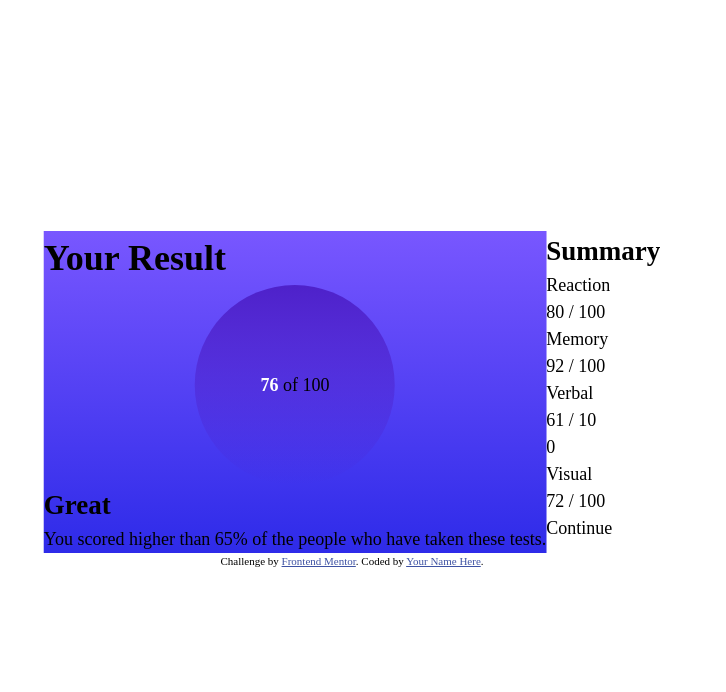
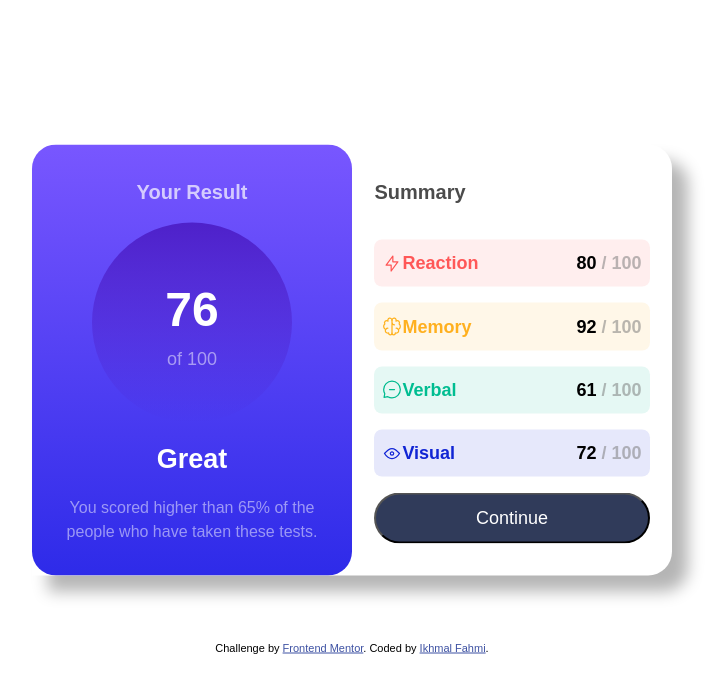
Before and after one commit to ikhmal2/Results-Summary-Component, a plain HTML site: page index.html in a window 1280 px wide. Shown: the whole page, without its empty margins (288-1014 px from the left). Drawn offline with Linux system fonts and the light colour scheme.

Commit message:
90% done

```diff
--- a/index.html
+++ b/index.html
@@ -17,7 +17,7 @@
 <body>
 	<main>
 		<div class="main-container flex">
-			<div class="first-inner">
+			<div class="first-inner grid">
 				<h1 class="heading">Your Result</h1>
 				<div class="results-circle">
 					<p>
@@ -29,32 +29,71 @@
 				<p>You scored higher than 65% of the people who have taken these tests.</p>
 			</div>
 
-			<div class="second-inner">
+			<div class="second-inner grid">
 				<h2 class="heading">Summary</h2>
-				<div>
-					<div>
-						<p>Reaction</p>
-						<p>80 / 100</p>
+				<div class="grid summary-items">
+					<div class="item flex">
+						<div class="item-title flex">
+							<svg xmlns="http://www.w3.org/2000/svg" width="20" height="20" fill="none"
+								viewBox="0 0 20 20">
+								<path stroke="#F55" stroke-linecap="round" stroke-linejoin="round" stroke-width="1.25"
+									d="M10.833 8.333V2.5l-6.666 9.167h5V17.5l6.666-9.167h-5Z" />
+							</svg>
+							<p>Reaction</p>
+						</div>
+						<p><span>80</span> / 100</p>
 					</div>
-					<div>
-						<div>Memory</div>
-						<p>92 / 100</p>
+					<div class="item flex">
+						<div class="item-title flex">
+							<svg xmlns="http://www.w3.org/2000/svg" width="20" height="20" fill="none"
+								viewBox="0 0 20 20">
+								<path stroke="#FFB21E" stroke-linecap="round" stroke-linejoin="round"
+									stroke-width="1.25" d="M5.833 11.667a2.5 2.5 0 1 0 .834 4.858" />
+								<path stroke="#FFB21E" stroke-linecap="round" stroke-linejoin="round"
+									stroke-width="1.25"
+									d="M3.553 13.004a3.333 3.333 0 0 1-.728-5.53m.025-.067a2.083 2.083 0 0 1 2.983-2.824m.199.054A2.083 2.083 0 1 1 10 3.75v12.917a1.667 1.667 0 0 1-3.333 0M10 5.833a2.5 2.5 0 0 0 2.5 2.5m1.667 3.334a2.5 2.5 0 1 1-.834 4.858" />
+								<path stroke="#FFB21E" stroke-linecap="round" stroke-linejoin="round"
+									stroke-width="1.25"
+									d="M16.447 13.004a3.334 3.334 0 0 0 .728-5.53m-.025-.067a2.083 2.083 0 0 0-2.983-2.824M10 3.75a2.085 2.085 0 0 1 2.538-2.033 2.084 2.084 0 0 1 1.43 2.92m-.635 12.03a1.667 1.667 0 0 1-3.333 0" />
+							</svg>
+							<p>Memory</p>
+						</div>
+						<p><span>92</span> / 100</p>
 					</div>
-					<div>
-						<p>Verbal</p>
-						<p>61 / 10</p>0
+					<div class="item flex">
+						<div class="item-title flex">
+							<svg xmlns="http://www.w3.org/2000/svg" width="20" height="20" fill="none"
+								viewBox="0 0 20 20">
+								<path stroke="#00BB8F" stroke-linecap="round" stroke-linejoin="round"
+									stroke-width="1.25"
+									d="M7.5 10h5M10 18.333A8.333 8.333 0 1 0 1.667 10c0 1.518.406 2.942 1.115 4.167l-.699 3.75 3.75-.699A8.295 8.295 0 0 0 10 18.333Z" />
+							</svg>
+							<p>Verbal</p>
+						</div>
+						<p><span>61</span> / 100</p>
 					</div>
-					<div>
-						<p>Visual</p>
-						<p>72 / 100</p>
+					<div class="item flex">
+						<div class="item-title flex">
+							<svg xmlns="http://www.w3.org/2000/svg" width="20" height="20" fill="none"
+								viewBox="0 0 20 20">
+								<path stroke="#1125D6" stroke-linecap="round" stroke-linejoin="round"
+									stroke-width="1.25"
+									d="M10 11.667a1.667 1.667 0 1 0 0-3.334 1.667 1.667 0 0 0 0 3.334Z" />
+								<path stroke="#1125D6" stroke-linecap="round" stroke-linejoin="round"
+									stroke-width="1.25"
+									d="M17.5 10c-1.574 2.492-4.402 5-7.5 5s-5.926-2.508-7.5-5C4.416 7.632 6.66 5 10 5s5.584 2.632 7.5 5Z" />
+							</svg>
+							<p>Visual</p>
+						</div>
+						<p><span>72</span> / 100</p>
 					</div>
 				</div>
-				<div>Continue</div>
+				<button>Continue</button>
 			</div>
 		</div>
 		<div class="attribution">
 			Challenge by <a href="https://www.frontendmentor.io?ref=challenge" target="_blank">Frontend Mentor</a>.
-			Coded by <a href="#">Your Name Here</a>.
+			Coded by <a href="https://github.com/ikhmal2">Ikhmal Fahmi</a>.
 		</div>
 	</main>
 
--- a/style.css
+++ b/style.css
@@ -1,9 +1,9 @@
 :root {
 	/* Primary */
-	--light-red: hsl(0, 100%, 67%);
-	--Orangey-yellow: hsl(39, 100%, 56%);
-	--green-teal: hsl(166, 100%, 37%);
-	--cobalt-blue: hsl(234, 85%, 45%);
+	--light-red: 0, 100%, 67%;
+	--Orangey-yellow: 39, 100%, 56%;
+	--green-teal: 166, 100%, 37%;
+	--cobalt-blue: 234, 85%, 45%;
 
 	/* Gradient */
 	--light-slate-blue: hsl(252, 100%, 67%);
@@ -12,7 +12,7 @@
 	--persian-blue: hsla(241, 72%, 46%, 0);
 
 	/* Neutral */
-	--white: hsl(0, 0%, 100%);
+	--white: 0, 0%, 100%;
 	--pale-blue: hsl(221, 100%, 96%);
 	--light-lavender: hsl(241, 100%, 89%);
 	--dark-gray-blue: hsl(224, 30%, 27%);
@@ -22,6 +22,8 @@
 
 body {
 	font-size: 1.125rem;
+	text-align: center;
+	font-family: Hanken Grotesk, sans-serif;
 }
 
 /* Utility Class */
@@ -40,6 +42,21 @@ main {
 	top: 50%;
 	left: 50%;
 	transform: translate(-50%, -50%);
+	max-width: min(calc(100vw - 2rem), 70rem);
+}
+
+.main-container {
+	box-shadow: 1rem 1rem 1rem hsl(0, 0%, 71%);
+	border-radius: 0 1.5rem 1.5rem 0;
+	overflow: hidden;
+}
+
+.heading {
+	font-size: 1.25rem;
+}
+
+.heading:first-of-type {
+	opacity: 0.7;
 }
 
 .first-inner {
@@ -47,6 +64,12 @@ main {
 		var(--light-slate-blue),
 		var(--light-royal-blue)
 	);
+	color: hsl(var(--white));
+	width: 50%;
+	border-radius: 1.5rem;
+	overflow: hidden;
+	padding: 2rem calc(0.5 * 2rem);
+	gap: 1rem;
 }
 .first-inner .results-circle {
 	background-image: linear-gradient(var(--violet-blue), var(--persian-blue));
@@ -54,24 +77,101 @@ main {
 	text-align: center;
 	width: 12.5rem;
 	margin: 0 auto;
-	height: 12.5rem;
+	height: auto;
+	aspect-ratio: 1 / 1;
 	display: flex;
 	justify-content: center;
 	align-items: center;
 }
 
-.first-inner .results-circle span {
+.first-inner .results-circle p {
+	color: hsl(var(--white), 0.5);
+}
+
+.first-inner .results-circle p span {
 	color: white;
 	font-weight: bold;
+	display: block;
+	font-size: 3rem;
+	color: hsl(var(--white));
+}
+
+.first-inner > p {
+	font-size: 1rem;
+	color: hsl(var(--white), 0.5);
 }
 
 .second-inner {
 	background-color: var(--white);
+	width: 50%;
+	padding: 2rem calc(0.7 * 2rem);
+	gap: 1rem;
+}
+
+.second-inner .heading {
+	text-align: left;
+}
+
+.second-inner .summary-items {
+	gap: 1rem;
+}
+
+.second-inner .summary-items .item {
+	justify-content: space-between;
+	align-items: center;
+	padding: 0.5rem;
+	border-radius: 0.5rem;
+}
+
+.summary-items .item p {
+	color: hsl(0, 0%, 45%, 0.5);
+	font-weight: 700;
+}
+.summary-items .item p span {
+	color: black;
+}
+
+.second-inner .summary-items .item:nth-child(1) {
+	background-color: hsl(var(--light-red), 0.1);
+}
+.second-inner .summary-items .item:nth-child(2) {
+	background-color: hsl(var(--Orangey-yellow), 0.1);
+}
+.second-inner .summary-items .item:nth-child(3) {
+	background-color: hsl(var(--green-teal), 0.1);
+}
+.second-inner .summary-items .item:nth-child(4) {
+	background-color: hsl(var(--cobalt-blue), 0.1);
+}
+
+.second-inner .summary-items .item:nth-child(1) .item-title p {
+	color: hsl(var(--light-red));
+}
+.second-inner .summary-items .item:nth-child(2) .item-title p {
+	color: hsl(var(--Orangey-yellow));
+}
+.second-inner .summary-items .item:nth-child(3) .item-title p {
+	color: hsl(var(--green-teal));
+}
+.second-inner .summary-items .item:nth-child(4) .item-title p {
+	color: hsl(var(--cobalt-blue));
+}
+
+.summary-items .item .item-title {
+	justify-content: space-between;
+	align-items: center;
+}
+
+button {
+	background-color: var(--dark-gray-blue);
+	border-radius: 2rem;
+	color: hsl(var(--white));
 }
 
 .attribution {
 	font-size: 11px;
 	text-align: center;
+	padding-top: 4rem;
 }
 
 .attribution a {
```
